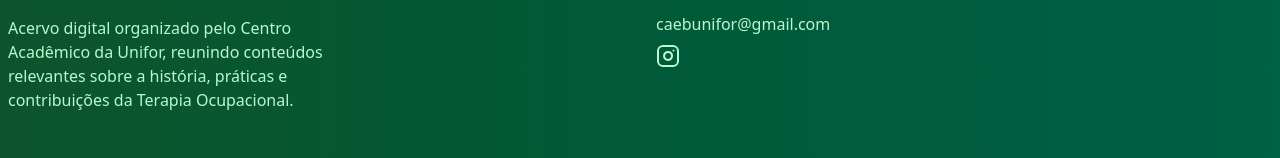
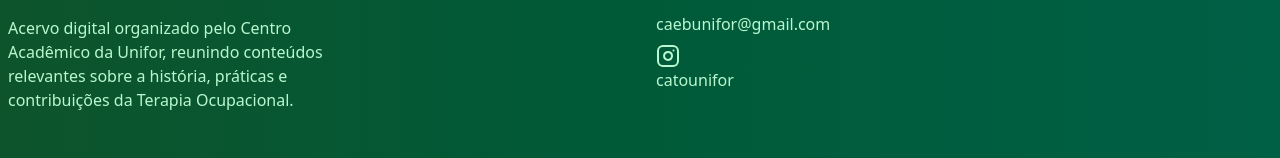
Before and after one commit to SteveHerison/HeriAcervo, a Next.js app: page / in a window 1280 px wide. Shown: the part 947-1105 px from the top of the page. Built offline with nearby package versions, Linux system fonts and the light colour scheme; no server answers.

Commit message:
Corrigido build do TypeScript

```diff
--- a/src/components/Footer/index.tsx
+++ b/src/components/Footer/index.tsx
@@ -32,6 +32,7 @@
                   target="_blank"
                 >
                   <Instagram />
+                  <p>catounifor</p>
                 </Link>
               </li>
             </ul>
```
